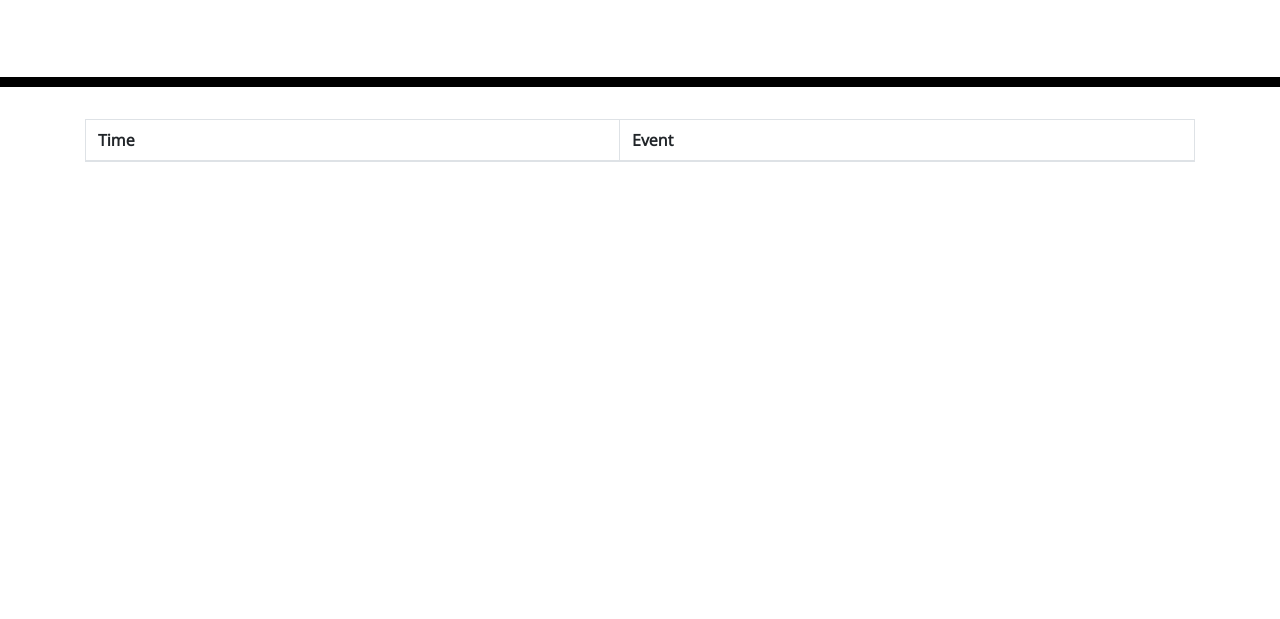
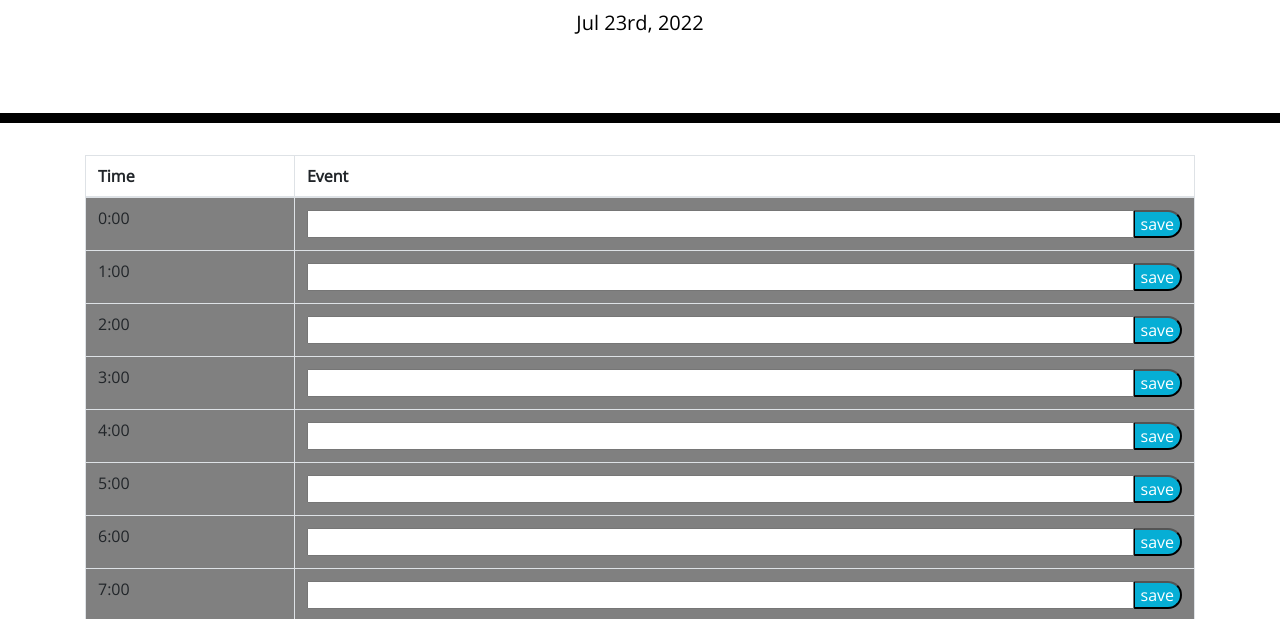
Before and after one commit to acorbridg/WorkDayScheduler_AC, a plain HTML site: page index.html in a window 1280 px wide. Shown: the part 181-800 px from the top of the page. Drawn offline with nearby package versions, Linux system fonts and the light colour scheme.

Commit message:
lets try that again

```diff
--- a/Docs/index.html
+++ b/index.html
@@ -47,6 +47,6 @@
 
     <script src="https://code.jquery.com/jquery-3.4.1.min.js"></script>
     <script src="https://cdnjs.cloudflare.com/ajax/libs/moment.js/2.24.0/moment.min.js"></script>
-    <script src="/WorkDayScheduler_AC/Develop/script.js"></script>
+    <script src="/WorkDayScheduler_AC/script.js"></script>
   </body>
 </html>
```
Also changed, not shown: script.js (renamed from Docs/script.js), style.css (renamed from Docs/style.css), 1 other file.
